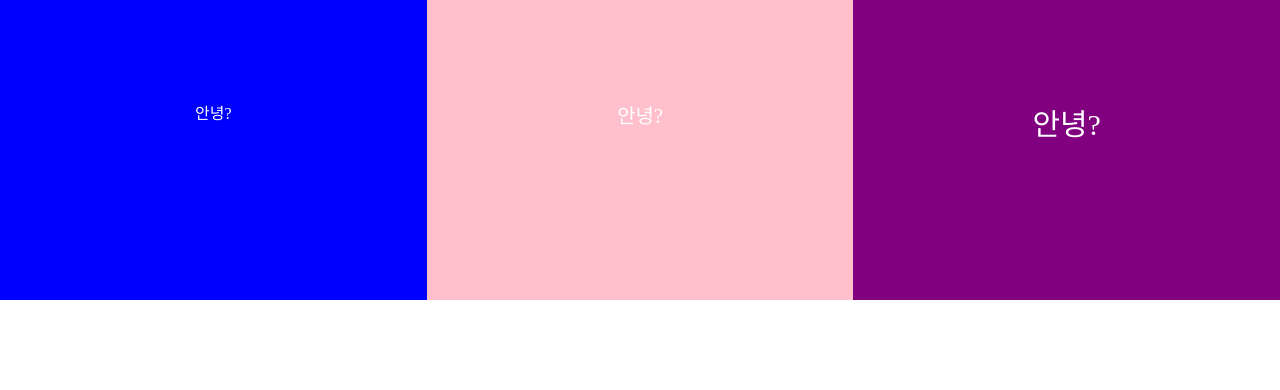
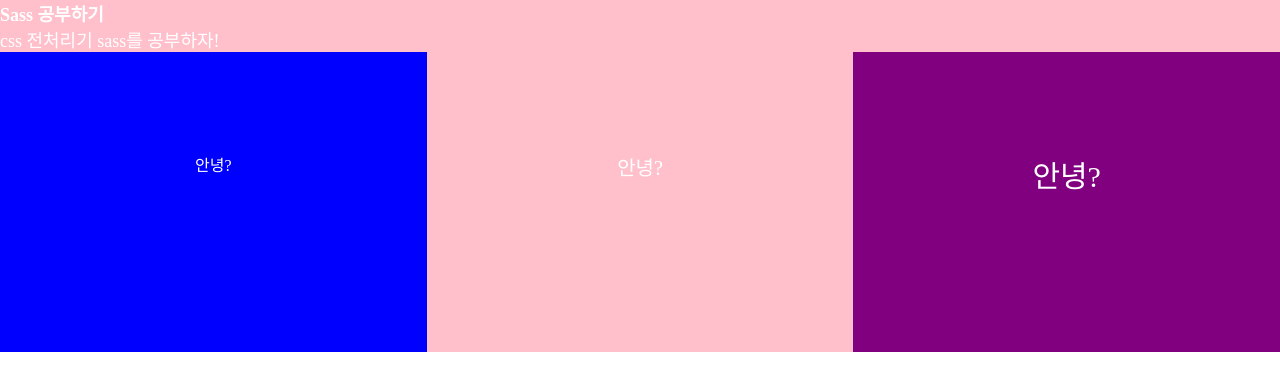
Before and after one commit to raim-2/sass_study, a plain HTML site: page index.html in a window 1280 px wide. Drawn offline with Linux system fonts and the light colour scheme.

Commit message:
변수 설정

```diff
--- a/index.html
+++ b/index.html
@@ -9,10 +9,10 @@
     <title>Sass 공부하기</title>
 </head>
 <body>
-    <!-- <div class="bg">
+    <div class="bg">
         <h1>Sass 공부하기</h1>
         <p>css 전처리기 sass를 공부하자!</p>
-    </div> -->
+    </div>
 
     <div id="wrap">
         <div>안녕?</div>
--- a/scss/index.scss
+++ b/scss/index.scss
@@ -3,6 +3,8 @@
 //$변수명 - 변수 선언 가능
 $txt_color:#fff;
 $bg_color : background-color; //보간법 사용해서 쓰기 #{$bg_color}
+$font_size : 18px;
+
 
 * {
     padding:0;
@@ -12,12 +14,29 @@ $bg_color : background-color; //보간법 사용해서 쓰기 #{$bg_color}
 }
 
 
-h1 {color: $txt_color}
+h1 {
+    // 1. !global은 지역변수를 전역 변수로 설정한다.
+    // $txt_color: blue !global;
 
-.bg {
+    // 2. !default는 값이 할당되어 있으면, 기존 할당 값을 사용
+    $txt_color: blue !default;
+    color: $txt_color;
+
+
+    /*$my_size : 18px; //지역변수 설정
+    font-size: $my_size; */
+
+    $font_size : 20px !default; //!default시, 초기 설정값을 사용한다는 뜻
+    font-size: $font_size;
+
+}
+
+div.bg {
     #{$bg_color}: pink;
       p {
-          color: $txt_color
+          color: $txt_color;
+          font-size: $font_size;
+        //   font-size: $my_size; //에러 발생
       }
 }
 
```
Also changed, not shown: css/index.css, 2 other files.
